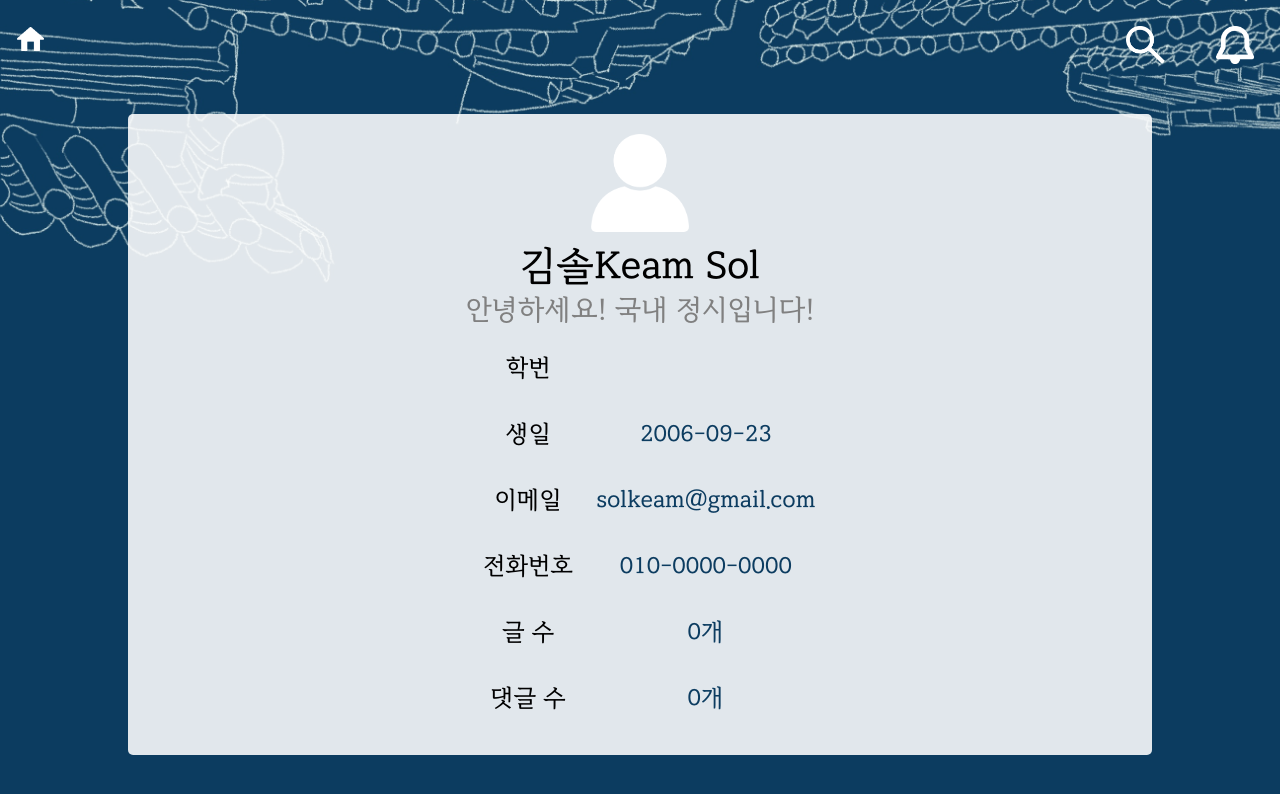
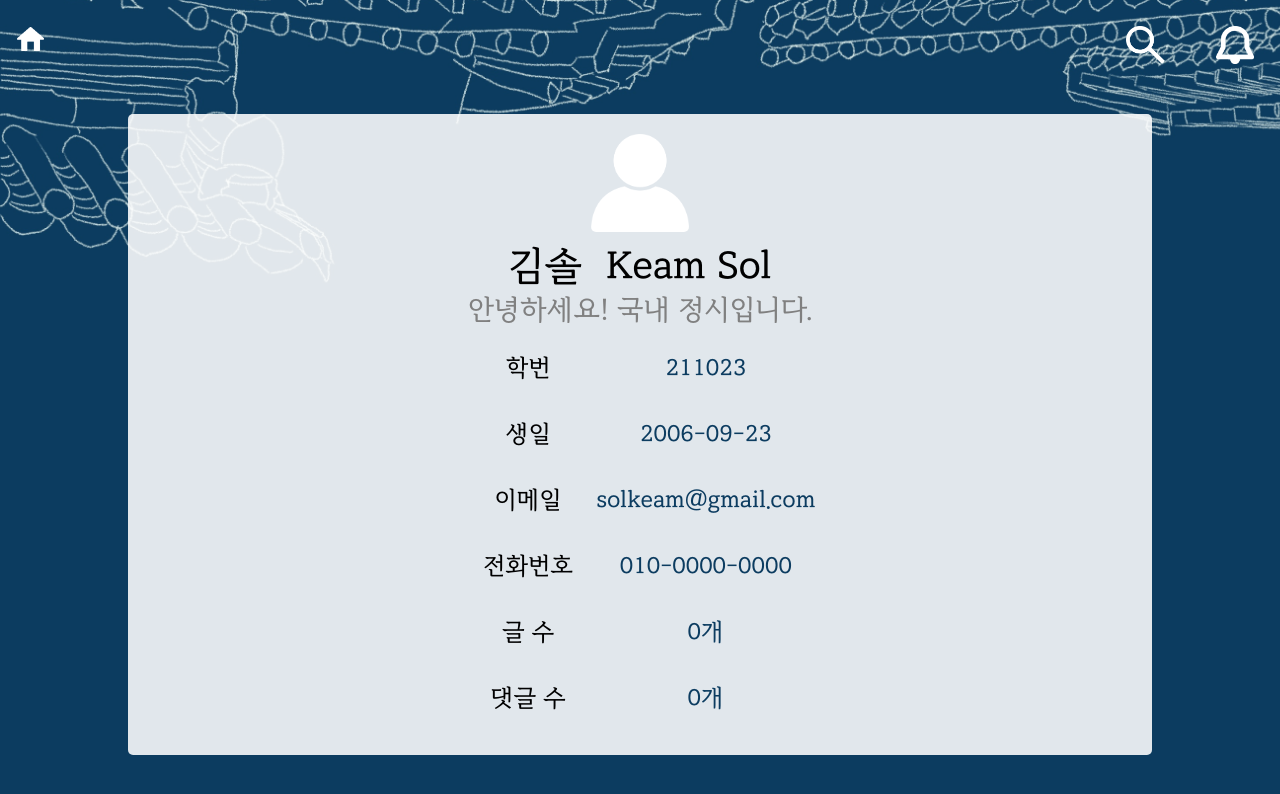
Before and after one commit to kmladotnet/2022-kmlaonline-renewal-frontend-v1, a React (Create React App) app: page /user/id in a window 1280 px wide. Shown: the top 794 px of the page. Built offline with nearby package versions, Linux system fonts and the light colour scheme; a web font is replaced by a local one.

Commit message:
Added props passing in profile, added lectureroom base file

```diff
--- a/src/App.js
+++ b/src/App.js
@@ -10,6 +10,7 @@ import PageNotFound from './pages/ErrorPage';
 import MainScreen from './pages/MainScreen';
 import UserPage from './pages/UserPage';
 import Login from './pages/Login';
+import LectureRoom from './pages/LectureRoom';
 
 function App() {
   return (
@@ -19,6 +20,7 @@ function App() {
           <Route exact path="/user/id" component = {UserPage} />
           <Route exact path="/login" component = {Login} /> {/* Only For test purpose, Need to be nodified; binded with Auth method*/}
           <Route exact path="/" component = {MainScreen} />
+          <Route exact path="/lectureroom" component = {LectureRoom} />
           <Route component = {PageNotFound} />
         </Switch>
       </main>
--- a/src/components/Icon/Icons.js
+++ b/src/components/Icon/Icons.js
@@ -13,7 +13,7 @@ const Icons = () => {
     <React.Fragment>
       <div className="flexbox-container">
         <Profile className="profile" />
-        <Searchbox className="search" />
+        <Search className="search" />
         <Notification className="noti" />
       </div>
     </React.Fragment>
--- a/src/components/Navigation/SubNavigation.js
+++ b/src/components/Navigation/SubNavigation.js
@@ -1,4 +1,5 @@
 import React from "react";
+import { NavLink } from "react-router-dom";
 
 import './SubNavigation.css'
 
@@ -6,7 +7,9 @@ const SubNavigation = () => {
   return (
     <div class="buttons">
       <div class="lectureroom">
-        <label className = "sub-buttons">공강 신청</label>
+        <NavLink to="/lectureroom" className="profile-button">
+          <label className = "sub-buttons">공강 신청</label>
+        </NavLink>
       </div>
       <div class="penaltypoints">
         <a href = "https://docs.google.com/spreadsheets/d/165mM75gJkalE1geuobB60YWLSvPzzIe-ssecshSnwKk/edit#gid=277040472" target = "_blank" rel="noreferrer" className = "sub-buttons">학생회 상벌점 확인</a>
--- a/src/components/UserProfile/UserInfo.js
+++ b/src/components/UserProfile/UserInfo.js
@@ -9,29 +9,29 @@ const UserInfo = (props) => {
       <div class="top-elements">
         <img src={profile} class="profile-picture" alt="profile pic"></img>
         <div class="name">
-          <label class="korean-name">김솔</label>
-          <label class="english-name">Keam Sol</label>
+          <label class="korean-name">{props.userList[0].name_kr} &nbsp;</label>
+          <label class="english-name">{props.userList[0].name_en}</label>
           <br></br>
-          <label class="comment">안녕하세요! 국내 정시입니다!</label>
+          <label class="comment">{props.userList[0].intro}</label>
         </div>
       </div>
       <div class="info">
         <table border="0" class="infotable">
           <tr>
             <td class="infotype">학번</td>
-            <td class="infoelement">{props.name}</td>
+            <td class="infoelement">{props.userList[0].schoolid}</td>
           </tr>
           <tr>
             <td class="infotype">생일</td>
-            <td class="infoelement">2006-09-23</td>
+            <td class="infoelement">{props.userList[0].birthday}</td>
           </tr>
           <tr>
             <td class="infotype">이메일</td>
-            <td class="infoelement">solkeam@gmail.com</td>
+            <td class="infoelement">{props.userList[0].email}</td>
           </tr>
           <tr>
             <td class="infotype">전화번호</td>
-            <td class="infoelement">010-0000-0000</td>
+            <td class="infoelement">{props.userList[0].phone}</td>
           </tr>
           <tr>
             <td class="infotype">글 수</td>
--- a/src/pages/LectureRoom.js
+++ b/src/pages/LectureRoom.js
@@ -0,0 +1,13 @@
+import React from 'react';
+import UserPageNav from '../components/Navigation/UserPageNav'
+import UserInfo from '../components/UserProfile/UserInfo';
+
+
+const LectureRoom = () => {
+    <React.Fragment>
+        <UserPageNav />
+        <UserInfo />
+    </React.Fragment>
+}
+
+export default LectureRoom;
--- a/src/pages/UserPage.js
+++ b/src/pages/UserPage.js
@@ -7,19 +7,23 @@ const UserPage = () => {
     const USER = [
         {
             id: '1',
-            name: 'Keam Sol',
+            name_en: 'Keam Sol',
+            name_kr: '김솔',
             image: 'https://scontent.ficn1-1.fna.fbcdn.net/v/t1.15752-9/p1080x2048/271895656_627839525165482_1508341237685053032_n.jpg?_nc_cat=109&ccb=1-5&_nc_sid=ae9488&_nc_ohc=sR4pKAeVA6kAX-am7NS&tn=WldP2aJvz5l8FTT1&_nc_ht=scontent.ficn1-1.fna&oh=03_AVJhFuanJnttP9kd6oAY1xpHva39s6uktPtB6MFP_HV2rQ&oe=621951DE',
             birthday: '2006-09-23',
             email: 'solkeam@gmail.com',
             schoolid: '211023',
             gender: 'male',
+            phone: '010-0000-0000',
+            comments: 0,
+            intro: '안녕하세요! 국내 정시입니다.',
         }
     ];
 
     return (
         <React.Fragment>
             <UserPageNav />
-            <UserInfo props = {USER}/>
+            <UserInfo userList = {USER}/>
         </React.Fragment>
     );
 }
```
